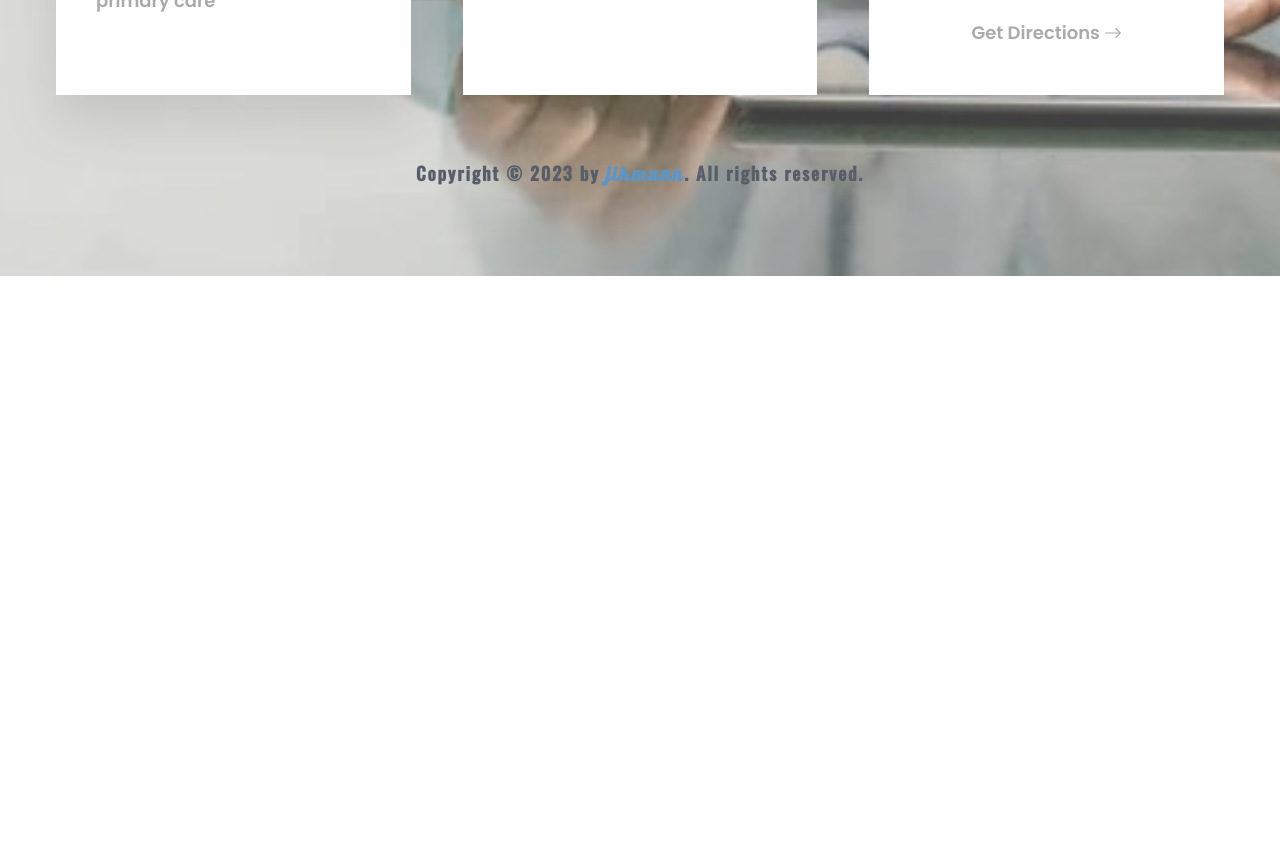
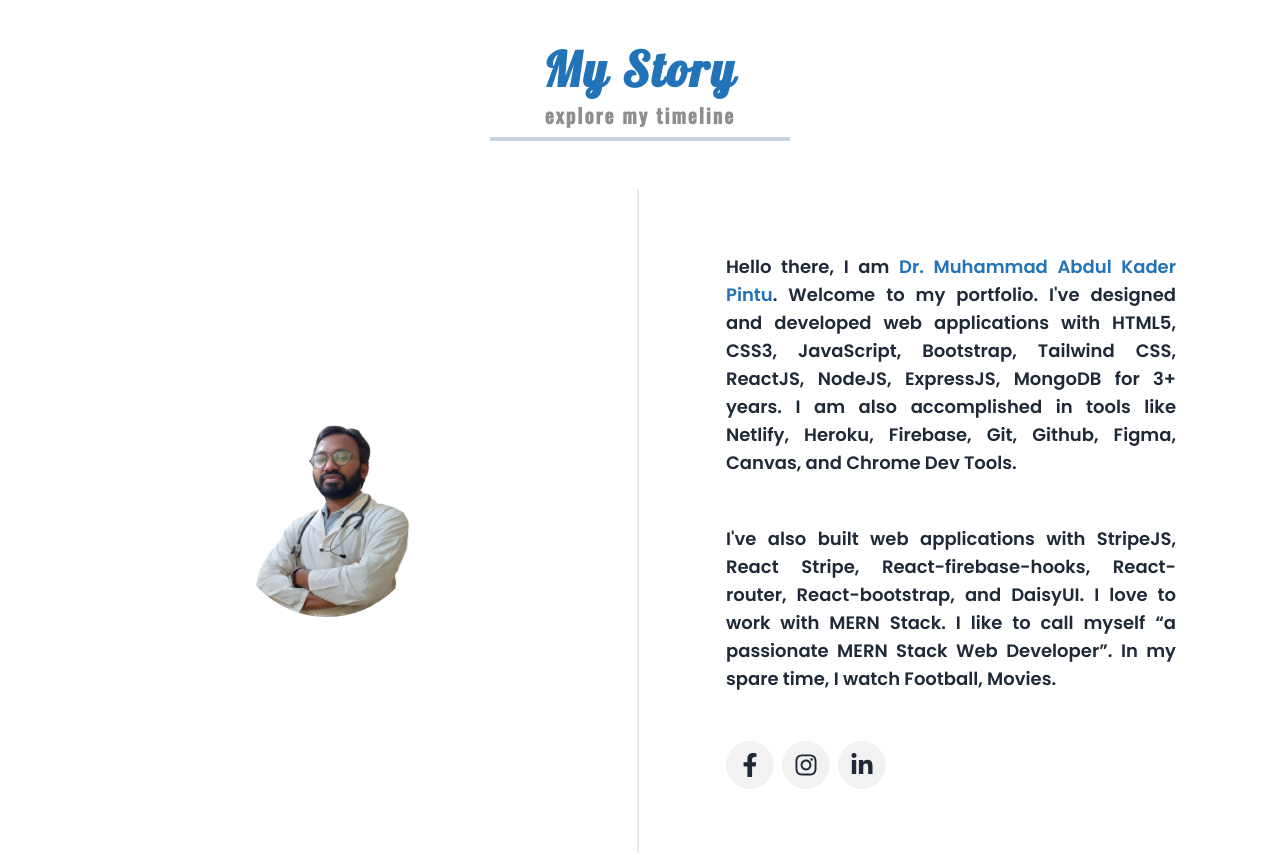
Before and after one commit to muhammad-jiku/jikmunn-doctor-abdul-kader, a Next.js app: page /about in a window 1280 px wide. Shown: the part 700-1555 px from the top of the page. Before the commit the page ends 976 px from the top, so only its background shows below. Built offline with nearby package versions, Linux system fonts and the light colour scheme.

Commit message:
about section info details added

```diff
--- a/components/About/AboutSection.jsx
+++ b/components/About/AboutSection.jsx
@@ -1,9 +1,93 @@
 'use client';
 
 import React from 'react';
+import { FaFacebookF, FaInstagram, FaLinkedinIn } from 'react-icons/fa';
+import bgImg from '../../assets/images/bg1.jpeg';
+import myImg from '../../assets/images/me.png';
+import { CustomBanner } from '..';
 
 function AboutSection() {
-  return <div>AboutSection</div>;
+  const bannerData = {
+    heading: 'About Me',
+    subHeading1: 'About Me',
+    subHeading2: '',
+    image: `${bgImg?.src}`,
+  };
+
+  return (
+    <>
+      <CustomBanner data={bannerData} />
+      <div className='mt-2 min-h-screen'>
+        <div className='container mx-auto my-2 p-10 flex flex-col justify-center items-center'>
+          <h2 className='text-3xl lg:text-5xl font-bold font-lobster text-main tracking-wider'>
+            My Story
+          </h2>
+          <h2 className='text-lg lg:text-xl font-semibold font-oswald text-gray tracking-widest my-2'>
+            explore my timeline
+          </h2>
+          <hr className='w-1/3 lg:w-1/4 mb-2 border-2 border-slate-300' />
+          <div className='flex flex-col w-full lg:flex-row justify-center items-center container mx-auto my-10'>
+            <div className='grid flex-grow card place-items-center w-full lg:w-1/2'>
+              <img className='mask mask-circle h-56 w-48' src={myImg.src} />
+            </div>
+            <div className='divider lg:divider-horizontal'></div>
+            <div className='grid flex-grow card place-items-start w-full lg:w-1/2 p-2 lg:p-10'>
+              <p className='p-6 text-justify text-sm lg:text-lg'>
+                Hello there, I am{' '}
+                <span className='text-main'>
+                  Dr. Muhammad Abdul Kader Pintu
+                </span>
+                . Welcome to my portfolio. I&apos;ve designed and developed web
+                applications with HTML5, CSS3, JavaScript, Bootstrap, Tailwind
+                CSS, ReactJS, NodeJS, ExpressJS, MongoDB for 3+ years. I am also
+                accomplished in tools like Netlify, Heroku, Firebase, Git,
+                Github, Figma, Canvas, and Chrome Dev Tools.
+              </p>
+
+              <p className='p-6 text-justify text-sm lg:text-lg'>
+                I&apos;ve also built web applications with StripeJS, React
+                Stripe, React-firebase-hooks, React-router, React-bootstrap, and
+                DaisyUI. I love to work with MERN Stack. I like to call myself
+                &ldquo;a passionate MERN Stack Web Developer&rdquo;. In my spare
+                time, I watch Football, Movies.
+              </p>
+
+              <div className='p-6'>
+                <a
+                  href='https://www.facebook.com/ak.pin2'
+                  target='_blank'
+                  rel='noopener noreferrer'
+                >
+                  <button className='btn btn-circle btn-sm md:btn-md mr-2 hover:bg-info hover:text-white'>
+                    <FaFacebookF className='text-lg md:text-2xl' />
+                  </button>
+                </a>
+                <a
+                  href='https://www.instagram.com/abdulkaderpintu/'
+                  target='_blank'
+                  rel='noopener noreferrer'
+                >
+                  <button className='btn btn-circle btn-sm md:btn-md mr-2 hover:bg-gradient-to-r from-purple-500 via-pink-500 to-red-500 hover:text-white'>
+                    <FaInstagram className='text-lg md:text-2xl' />
+                  </button>
+                </a>
+
+                <a
+                  href='https://www.linkedin.com/in/dr-abdul-kader-3297b3124/'
+                  target='_blank'
+                  rel='noopener noreferrer'
+                >
+                  <button className='btn btn-circle btn-sm md:btn-md mr-2 hover:bg-info hover:text-white'>
+                    <FaLinkedinIn className='text-lg md:text-2xl' />
+                  </button>
+                </a>
+              </div>
+            </div>
+          </div>
+        </div>
+      </div>
+    </>
+  );
 }
 
 export default AboutSection;
```
Also changed, not shown: assets/images/me.png (added).
